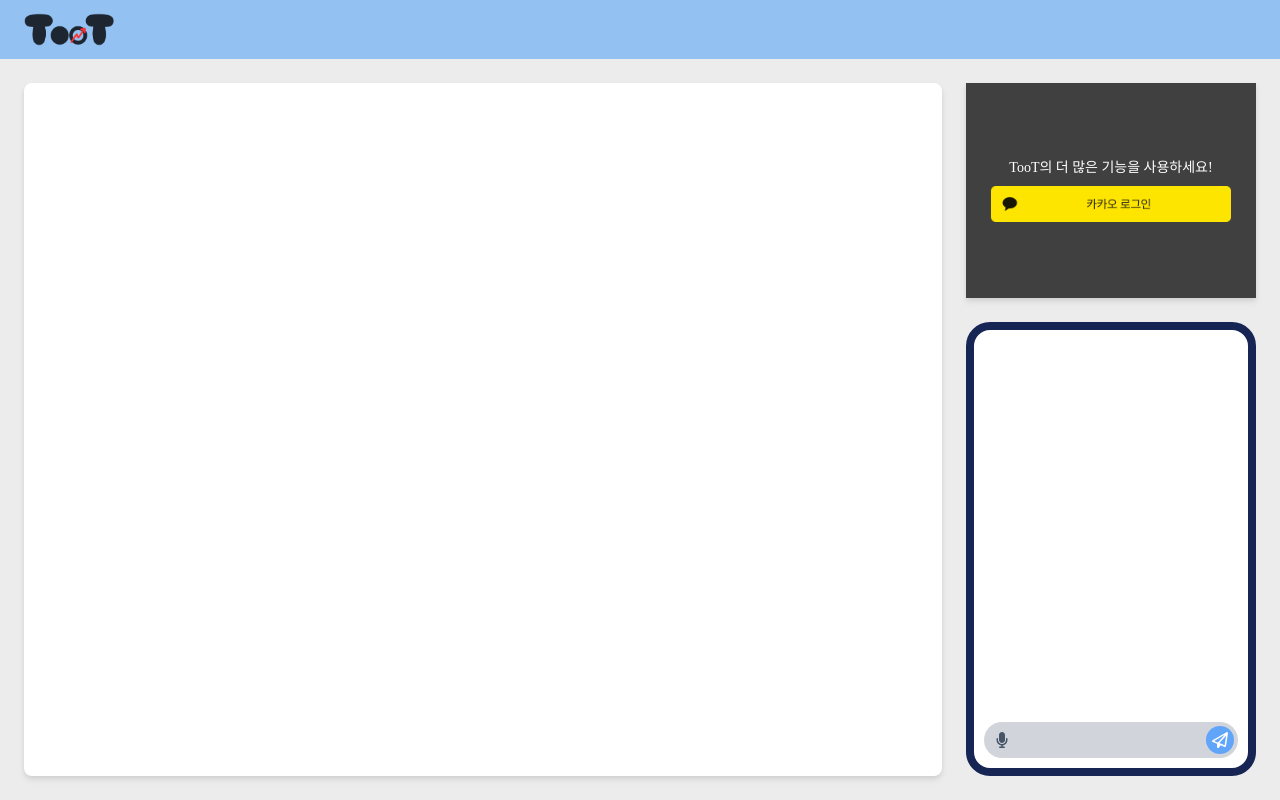
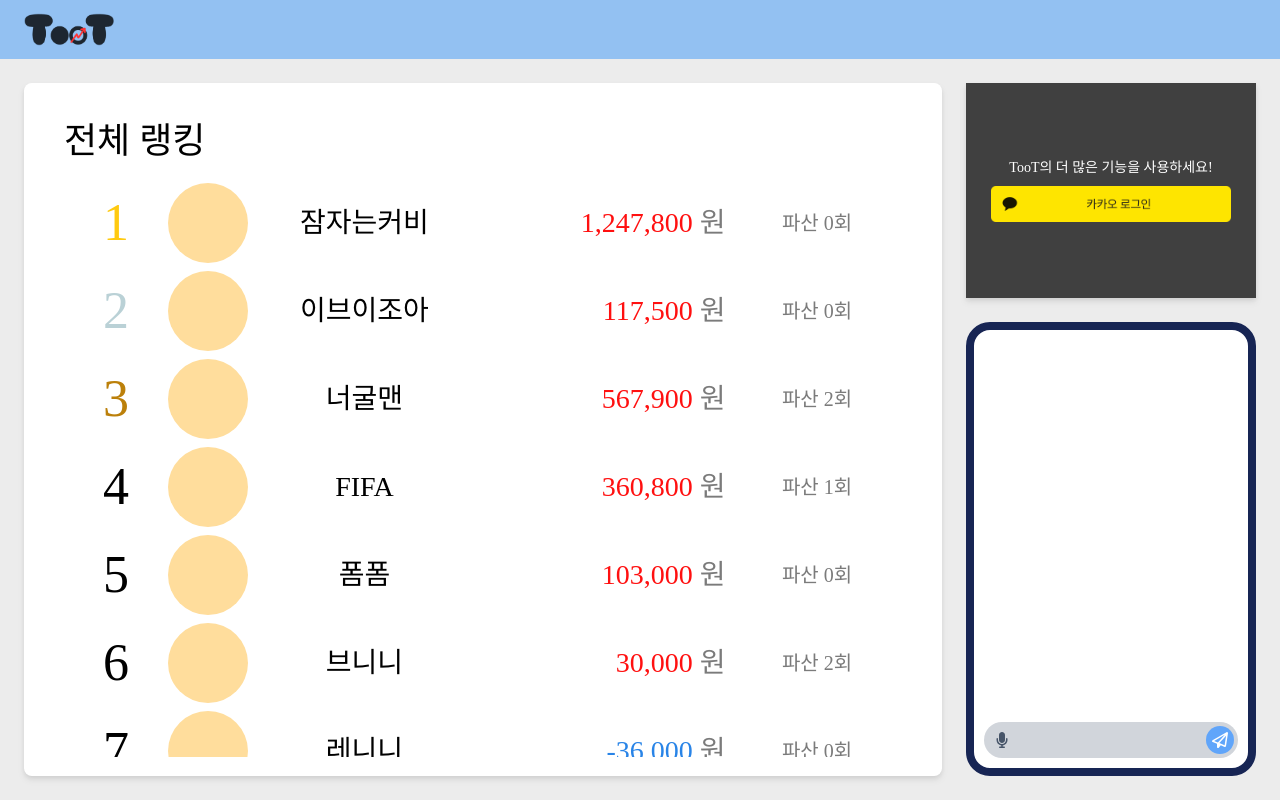
Before and after one commit to real-final/TooT, a React (Create React App) app in the folder frontend/: page /rank/total in a window 1280 px wide. Built offline with nearby package versions, Linux system fonts and the light colour scheme; a web font is replaced by a local one.

Commit message:
S09P22A709-159/feat: 랭킹 공통 컴포넌트화 및 CSS 수정

```diff
--- a/frontend/src/Routers.tsx
+++ b/frontend/src/Routers.tsx
@@ -1,6 +1,7 @@
 import { Route, Routes } from "react-router-dom";
 import Example from "./components/main/Example";
 import Home from "./components/main/Home";
+import RankingContainer from "./components/ranking/RankingContainer";
 
 const Routers = () => {
   return (
@@ -8,7 +9,10 @@ const Routers = () => {
       <Route path="/" element={<Home />}></Route>
       <Route path="/stock" element={<Example />}></Route>
       <Route path="/user" element={<Example />}></Route>
-      <Route path="/rank" element={<Example />}></Route>
+      <Route path="/rank" element={<Example />}>
+        <Route path="total" element={<RankingContainer size="big" title="전체 랭킹" />}></Route>
+        <Route path="friend" element={<RankingContainer size="big" title="친구 랭킹" />}></Route>
+      </Route>
       <Route path="/quiz" element={<Example />}></Route>
     </Routes>
   );
--- a/frontend/src/components/main/Example.tsx
+++ b/frontend/src/components/main/Example.tsx
@@ -1,5 +1,9 @@
+import { Outlet } from "react-router-dom";
+
 const Example = () => {
-  return <div>더미 컴포넌트</div>;
+  return <div className="w-full h-full min-h-0">
+    <Outlet />
+  </div>;
 };
 
 export default Example;
--- a/frontend/src/components/main/Home.tsx
+++ b/frontend/src/components/main/Home.tsx
@@ -1,7 +1,7 @@
 import { ReactNode } from "react";
 import StockCard from "../../common/card/StockCard";
 import Carousel from "../../common/carousel/Carousel";
-import MiniRanking from "../ranking/mini/miniRanking";
+import Ranking from "../ranking/Ranking";
 
 const Home = () => {
   let items = Array(10).fill(<StockCard />);
@@ -34,7 +34,7 @@ const Home = () => {
         <Container>
           <Title>전체랭킹</Title>
           <Content className="min-h-0">
-            <MiniRanking />
+            <Ranking size="small" />
           </Content>
         </Container>
       </div>
--- a/frontend/src/components/ranking/Ranking.tsx
+++ b/frontend/src/components/ranking/Ranking.tsx
@@ -1,2 +1,17 @@
-const Ranking = () => {};
+import RankingItem from "./RankingItem";
+import testData from "./rankingTestData";
+
+const Ranking = ({size}:{size:string}) => {
+  return (
+    <div className="w-full h-full min-h-0 no-scrollbar overflow-y-auto">
+      <table className="w-full h-full min-h-0 table-auto border-separate border-spacing-2">
+        <tbody className="w-full h-full min-h-0">
+          {testData.map((data, index) => (
+            <RankingItem size={size} user={data} index={index} key={index} />
+          ))}
+        </tbody>
+      </table>
+    </div>
+  );
+};
 export default Ranking;
--- /dev/null
+++ b/frontend/src/components/ranking/RankingContainer.tsx
@@ -0,0 +1,15 @@
+import Ranking from "./Ranking";
+
+const RankingContainer = ({ title } : {size: string, title:string}) => {
+  return(
+    <div className="w-full h-full p-10 min-h-0">
+      <div className="text-[36px]">{title}</div>
+      <br></br>
+      <div className="w-[95%] h-[95%] h-min-0">
+        <Ranking size="big" />
+      </div>
+    </div>
+  );
+};
+
+export default RankingContainer;
--- a/frontend/src/components/ranking/RankingItem.tsx
+++ b/frontend/src/components/ranking/RankingItem.tsx
@@ -1,5 +1,19 @@
-const RankingItem = () => {
-
+const RankingItem = ({size, user, index}:{user: {
+  profile: string,
+  nickname: string,
+  profit: number,
+  gameover: number
+}, index: number,
+  size: string}) => {
+  return (
+    <tr className="w-full">
+      <td align="center" className={`${size === "small" ? "text-[28px]" : "text-[52px]"} align-middle ${index === 0 ? "text-first " : " "}${index === 1 ? "text-second " : " "}${index === 2 ? "text-third " : " "}`}>{index + 1}</td>
+      <td align="center" className={`${size === "small" ? "w-[40px] h-[40px]" : "w-[80px] h-[80px]"} rounded-full bg-point align-middle`}>{user.profile}</td>
+      <td align="center" className={`${size === "small" ? "text-[20px]" : "text-[28px]"} align-middle`}>{user.nickname}</td>
+      <td align="right" className={`${size === "small" ? "text-[20px]" : "text-[28px]"} align-middle ${user.profit > 0 ? "text-stockRed" : "text-stockBlue"}`}>{user.profit.toLocaleString('ko-KR')}<span className="text-stockGray"> 원</span></td>
+      <td align="right" className={`${size === "small" ? "text-[14px]" : "text-[20px]"} align-middle text-stockGray`}>파산 {user.gameover}회</td>
+    </tr>
+  );
 };
 
 export default RankingItem;
--- a/frontend/src/components/ranking/mini/miniRanking.tsx
+++ /dev/null
@@ -1,18 +0,0 @@
-import testData from "../rankingTestData";
-import MiniRankingItem from "./miniRankingItem";
-
-const MiniRanking = () => {
-  return (
-    <div className="w-full h-full no-scrollbar overflow-y-auto">
-      <table className="w-full h-full table-auto border-separate border-spacing-2">
-        <tbody className="w-full h-full">
-          {testData.map((data, index) => (
-            <MiniRankingItem user={data} index={index} key={index} />
-          ))}
-        </tbody>
-      </table>
-    </div>
-  );
-};
-
-export default MiniRanking;
--- a/frontend/src/components/ranking/mini/miniRankingItem.tsx
+++ /dev/null
@@ -1,18 +0,0 @@
-const MiniRankingItem = ({user, index}:{user: {
-  profile: string,
-  nickname: string,
-  profit: number,
-  gameover: number
-}, index: number}) => {
-  return (
-    <tr className="w-full">
-      <td align="center" className={`text-[28px] align-middle ${index === 0 ? "text-first " : " "}${index === 1 ? "text-second " : " "}${index === 2 ? "text-third " : " "}`}>{index + 1}</td>
-      <td align="center" className="w-[40px] h-[40px] rounded-full bg-point align-middle">{user.profile}</td>
-      <td align="center" className="text-[20px] align-middle">{user.nickname}</td>
-      <td align="right" className={`text-[20px] align-middle ${user.profit > 0 ? "text-stockRed" : "text-stockBlue"}`}>{user.profit.toLocaleString('ko-KR')}<span className="text-stockGray"> 원</span></td>
-      <td align="right" className="text-[14px] align-middle text-stockGray">파산 {user.gameover}회</td>
-    </tr>
-  );
-};
-
-export default MiniRankingItem;
```
